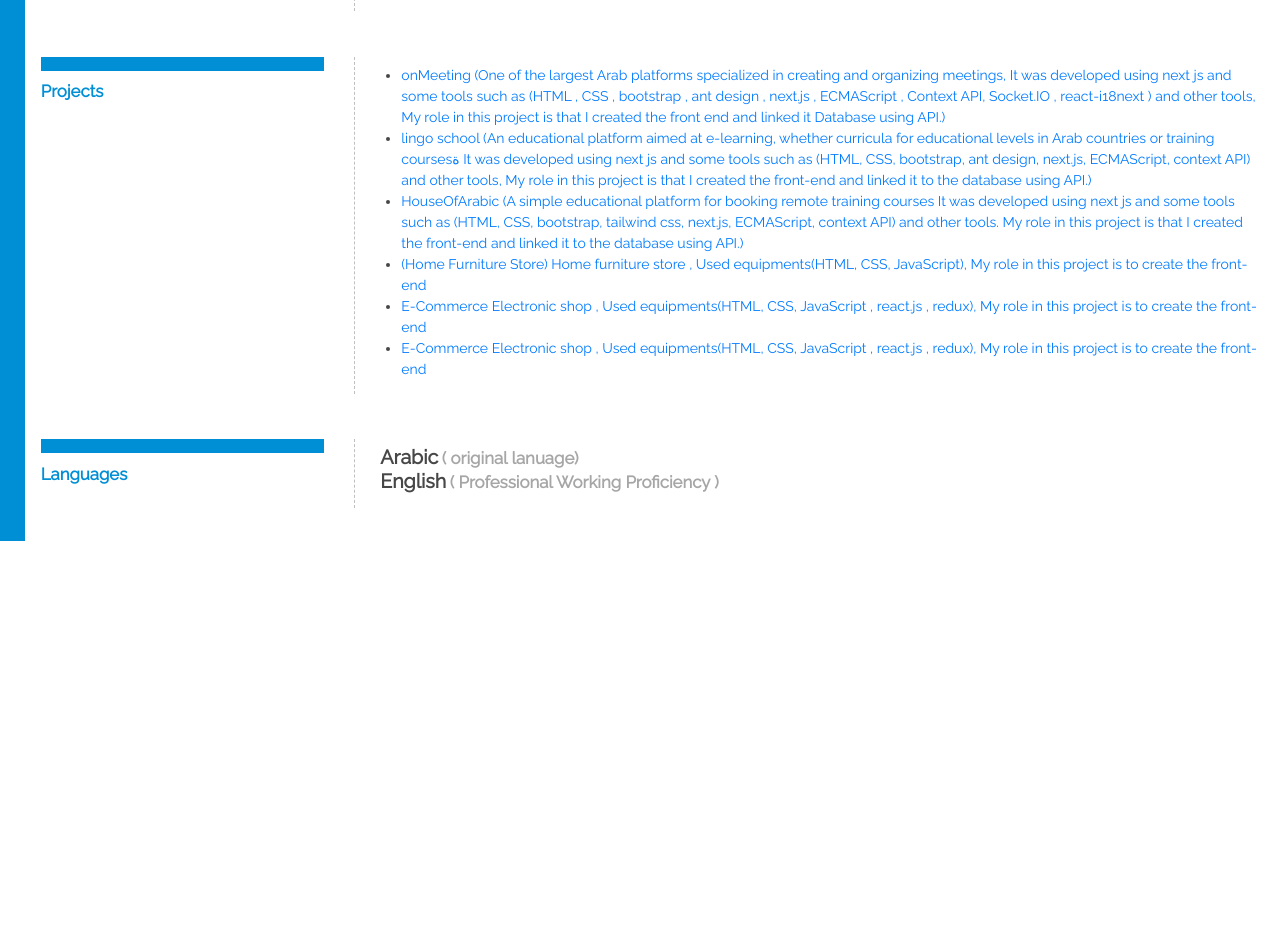
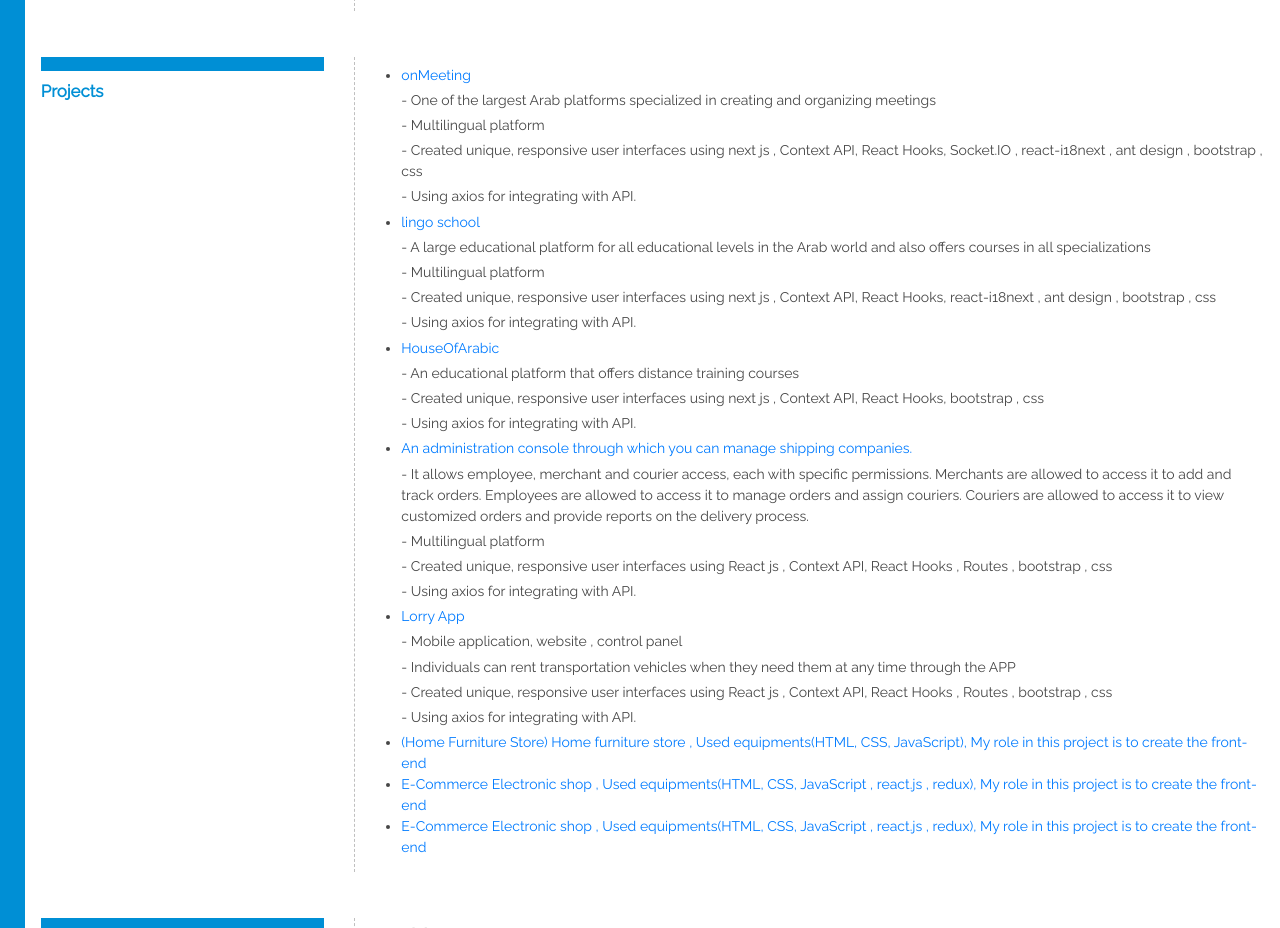
Before and after one commit to gehadeladl/Cv, a plain HTML site: page index.html in a window 1280 px wide. Shown: the part 1072-2000 px from the top of the page. Before the commit the page ends 1656 px from the top, so only its background shows below. Drawn offline with nearby package versions, Linux system fonts and the light colour scheme; a script that the page names is missing.

Commit message:
Update index.html

```diff
--- a/index.html
+++ b/index.html
@@ -254,26 +254,38 @@
                                     <div class="description col-md-12">
                                         <ul>
 					    <li>
-					        <a href="https://onmeeting.co" target="-blank"> onMeeting
-							(One of the largest Arab platforms specialized in creating and organizing meetings,
-							It was developed using next js and some tools such as (HTML , CSS , bootstrap , ant design , next.js , ECMAScript , Context API, Socket.IO , react-i18next ) and other tools,
-							My role in this project is that I created the front end and linked it Database using API.)
-						</a>
+					        <a href="https://onmeeting.co" target="-blank"> onMeeting </a>
+						<p class="projectDesc"> - One of the largest Arab platforms specialized in creating and organizing meetings </p>
+						<p class="projectDesc"> - Multilingual platform </p>
+						<p class="projectDesc"> - Created unique, responsive user interfaces using next js , Context API, React Hooks, Socket.IO , react-i18next , ant design , bootstrap , css  </p>
+						<p class="projectDesc"> - Using axios for integrating with API. </p>
 					    </li>
 					    <li>
-						<a href="https://lingoschool.org" target="-blank"> lingo school
-							(An educational platform aimed at e-learning,
-							whether curricula for educational levels in Arab countries or training coursesة
-							It was developed using next js and some tools such as (HTML, CSS, bootstrap, ant design, next.js, ECMAScript, context API) and other tools,
-                                                         My role in this project is that I created the front-end and linked it to the database using API.)
-						</a>
+						<a href="https://lingoschool.org" target="-blank"> lingo school </a>
+						<p class="projectDesc"> - A large educational platform for all educational levels in the Arab world and also offers courses in all specializations </p>
+						<p class="projectDesc"> - Multilingual platform </p>
+						<p class="projectDesc"> - Created unique, responsive user interfaces using next js , Context API, React Hooks, react-i18next , ant design , bootstrap , css  </p>
+						<p class="projectDesc"> - Using axios for integrating with API. </p>
 					    </li>
 					    <li>
-						    <a href="https://houseofarabic.org/" target="-blank"> HouseOfArabic
-							(A simple educational platform for booking remote training courses
-                                                         It was developed using next js and some tools such as (HTML, CSS, bootstrap, tailwind css, next.js, ECMAScript, context API) and other tools.
-                                                         My role in this project is that I created the front-end and linked it to the database using API.)
-						    </a>
+						<a href="https://houseofarabic.org/" target="-blank"> HouseOfArabic </a>
+						<p class="projectDesc"> - An educational platform that offers distance training courses </p>
+						<p class="projectDesc"> - Created unique, responsive user interfaces using next js , Context API, React Hooks, bootstrap , css  </p>
+						<p class="projectDesc"> - Using axios for integrating with API. </p>
+					    </li>
+					    <li>
+						<a href="https://shippingee.netlify.app" target="-blank"> An administration console through which you can manage shipping companies. </a>
+						<p class="projectDesc"> - It allows employee, merchant and courier access, each with specific permissions. Merchants are allowed to access it to add and track orders. Employees are allowed to access it to manage orders and assign couriers. Couriers are allowed to access it to view customized orders and provide reports on the delivery process. </p>
+						<p class="projectDesc"> - Multilingual platform </p>
+						<p class="projectDesc"> - Created unique, responsive user interfaces using React js , Context API, React Hooks , Routes , bootstrap , css  </p>
+						<p class="projectDesc"> - Using axios for integrating with API. </p>
+					    </li>
+					    <li>
+						<a href="https://egy.lorryapp.net" target="-blank"> Lorry App </a>
+						<p class="projectDesc"> - Mobile application, website , control panel </p>
+						<p class="projectDesc"> - Individuals can rent transportation vehicles when they need them at any time through the APP </p>
+						<p class="projectDesc"> - Created unique, responsive user interfaces using React js , Context API, React Hooks , Routes , bootstrap , css  </p>
+						<p class="projectDesc"> - Using axios for integrating with API. </p>
 					    </li>
 					    <li>
 						    <a href="https://gehadeladl.github.io/store/" target="-blank"> (Home Furniture Store)
```
